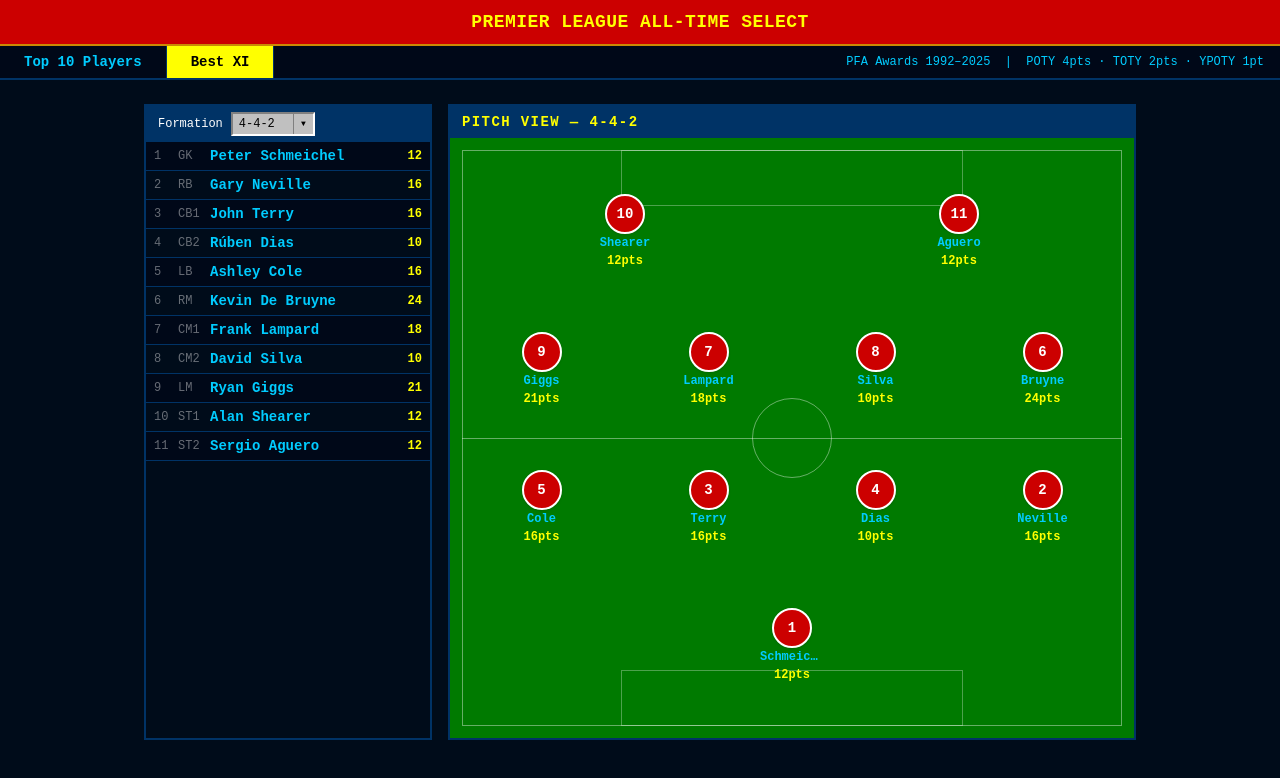
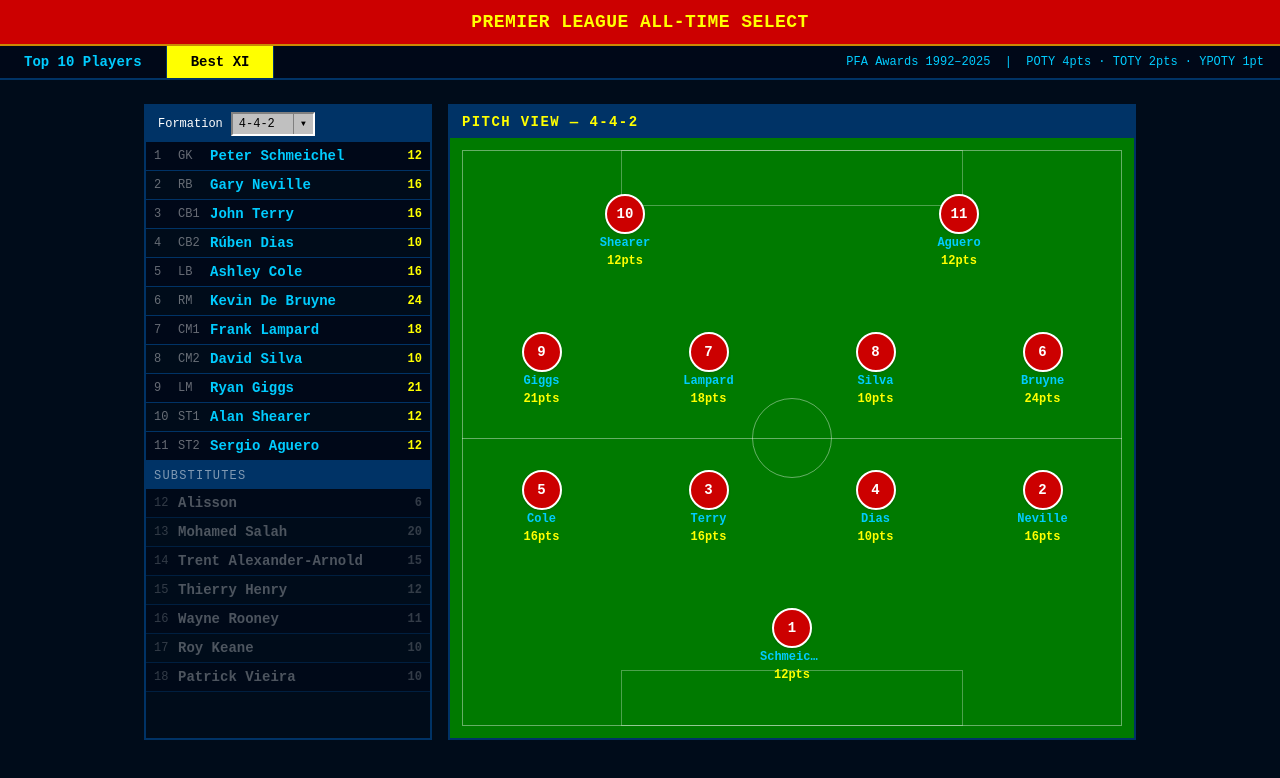
Before and after one commit to ralphcollett/best-of-prem, a React (Vite) app: page / in a window 1280 px wide. Both pictures are taken after a click on the button "Best XI". Shown: the top 778 px of the page. Built offline with nearby package versions, Linux system fonts and the light colour scheme.

Commit message:
Add subs.

```diff
--- a/src/App.tsx
+++ b/src/App.tsx
@@ -2,7 +2,7 @@
 import { players } from './data/players';
 import { awards } from './data/awards';
 import { getRankedPlayers } from './utils/scoring';
-import { selectBestXI, Formation } from './utils/bestXI';
+import { selectBestXI, selectSubs, Formation } from './utils/bestXI';
 import { Leaderboard } from './components/Leaderboard';
 import { BestXI } from './components/BestXI';
 
@@ -14,6 +14,10 @@
 
   const ranked = useMemo(() => getRankedPlayers(players, awards), []);
   const xi = useMemo(() => selectBestXI(ranked, formation), [ranked, formation]);
+  const subs = useMemo(() => {
+    const usedIds = new Set(xi.map(s => s.playerScore?.player.id).filter(Boolean) as string[]);
+    return selectSubs(ranked, usedIds);
+  }, [ranked, xi]);
 
   return (
     <div className="min-h-screen bg-cm-bg font-mono text-white">
@@ -49,7 +53,7 @@
         {tab === 'leaderboard' ? (
           <Leaderboard ranked={ranked} />
         ) : (
-          <BestXI xi={xi} formation={formation} onFormationChange={setFormation} />
+          <BestXI xi={xi} subs={subs} formation={formation} onFormationChange={setFormation} />
         )}
       </main>
     </div>
--- a/src/components/BestXI.tsx
+++ b/src/components/BestXI.tsx
@@ -4,6 +4,7 @@
 
 interface Props {
   xi: XISlot[];
+  subs: PlayerScore[];
   formation: Formation;
   onFormationChange: (f: Formation) => void;
 }
@@ -45,7 +46,7 @@
   );
 }
 
-export function BestXI({ xi, formation, onFormationChange }: Props) {
+export function BestXI({ xi, subs, formation, onFormationChange }: Props) {
   const layout = PITCH_LAYOUTS[formation];
   const bySlot = Object.fromEntries(xi.map(s => [s.slot, s]));
 
@@ -79,6 +80,25 @@
             <span className="text-cm-yellow text-xs font-bold text-right">
               {ps ? ps.score : ''}
             </span>
+          </div>
+        ))}
+
+        {/* Subs divider */}
+        <div className="bg-cm-border px-2 py-0.5">
+          <span className="text-white/50 text-xs uppercase tracking-widest">Substitutes</span>
+        </div>
+
+        {/* Sub rows — greyed out */}
+        {subs.map((ps, i) => (
+          <div
+            key={ps.player.id}
+            className={`grid grid-cols-[1.5rem_1fr_2rem] px-2 py-1 text-sm border-b border-cm-border items-center ${
+              i % 2 === 0 ? 'bg-cm-panel' : 'bg-cm-bg'
+            } opacity-50`}
+          >
+            <span className="text-white/40 text-xs">{xi.length + i + 1}</span>
+            <span className="text-white/60 font-bold truncate">{ps.player.name}</span>
+            <span className="text-white/40 text-xs font-bold text-right">{ps.score}</span>
           </div>
         ))}
       </div>
--- a/src/utils/bestXI.ts
+++ b/src/utils/bestXI.ts
@@ -94,3 +94,32 @@
 
   return result;
 }
+
+const ANY: Position[] = ['GK', 'RB', 'CB', 'LB', 'CM', 'CDM', 'CAM', 'RW', 'LW', 'ST'];
+
+const SUB_SLOTS: { positions: Position[] }[] = [
+  { positions: ['GK'] }, // guaranteed GK
+  { positions: ANY },
+  { positions: ANY },
+  { positions: ANY },
+  { positions: ANY },
+  { positions: ANY },
+  { positions: ANY },
+];
+
+export function selectSubs(rankedPlayers: PlayerScore[], usedIds: Set<string>): PlayerScore[] {
+  const used = new Set(usedIds);
+  const subs: PlayerScore[] = [];
+
+  for (const { positions } of SUB_SLOTS) {
+    const candidate = rankedPlayers.find(
+      (ps) => !used.has(ps.player.id) && positions.includes(ps.player.position)
+    );
+    if (candidate) {
+      used.add(candidate.player.id);
+      subs.push(candidate);
+    }
+  }
+
+  return subs;
+}
```
